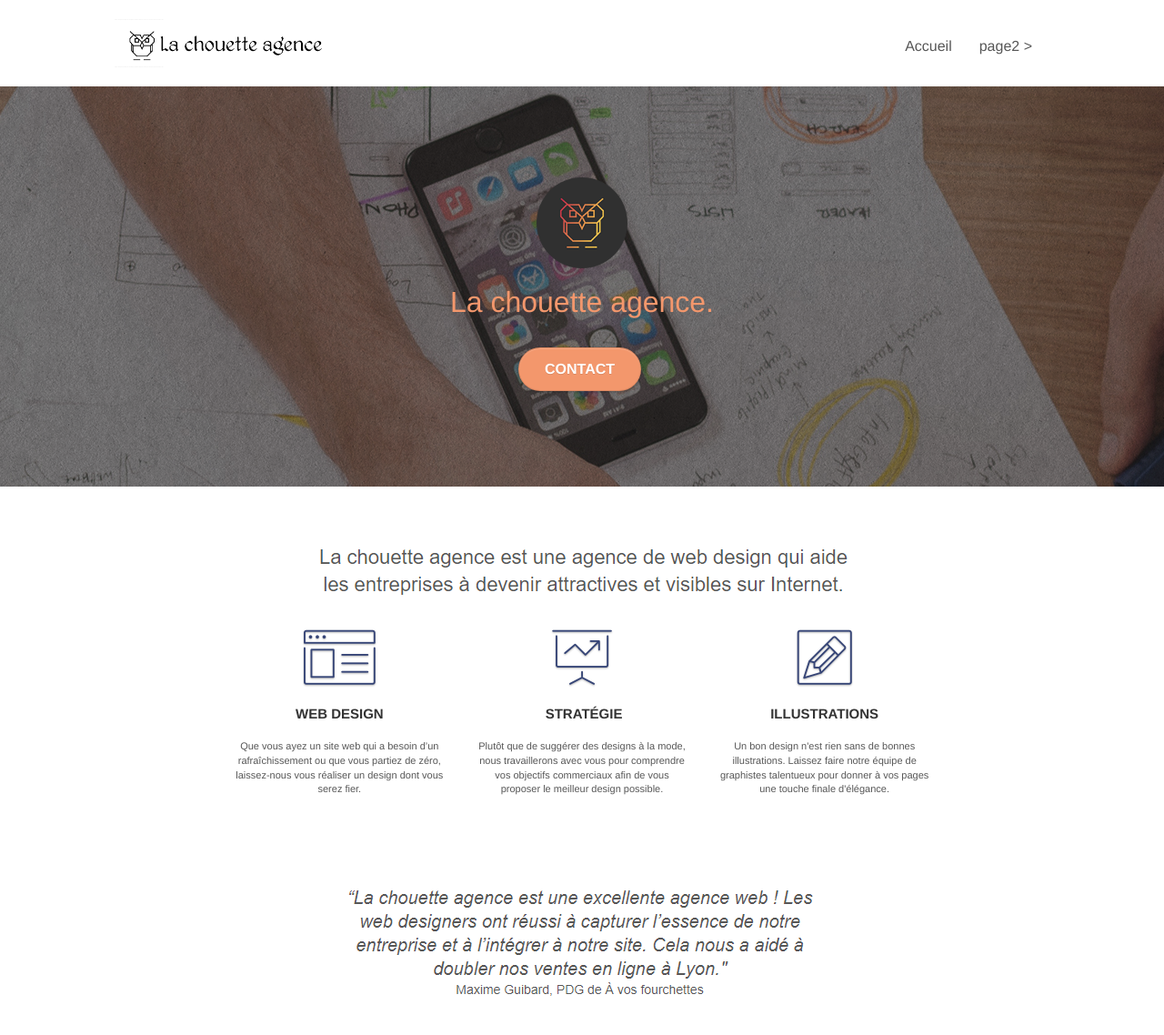
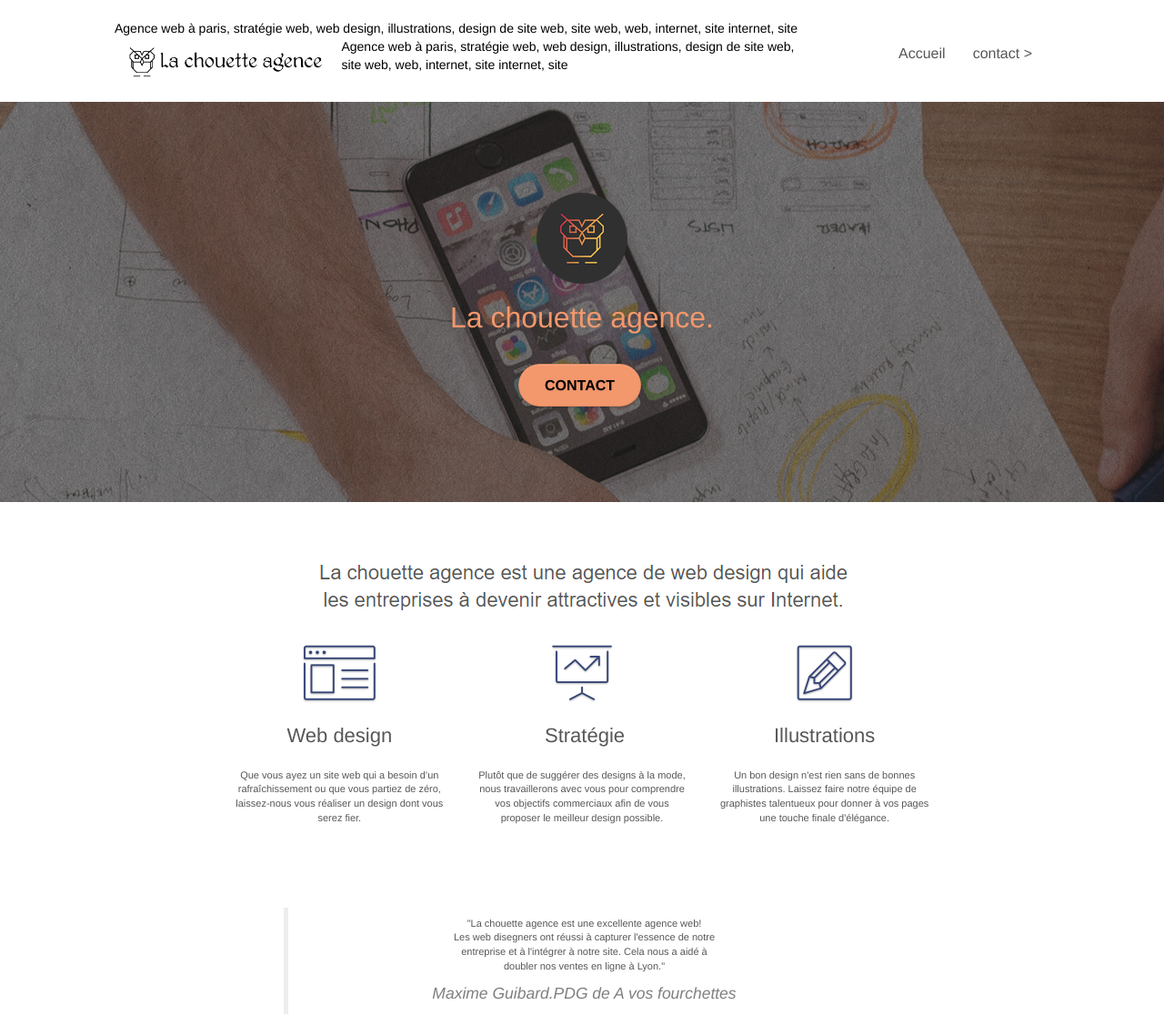
Before and after one commit to jonathan-lejeune-code/jonathanlejeune-4-23112020, a plain HTML site: page index.html in a window 1280 px wide. Shown: the top 1138 px of the page at 91% size. Drawn offline with Linux system fonts and the light colour scheme.

Commit message:
text btn noir,tittle change,citation, ok

```diff
--- a/index.html
+++ b/index.html
@@ -1,8 +1,10 @@
 <!doctype html>
-<html lang="Default">
+<html lang="fr">
+
 <head>
 	<meta charset="utf-8">
-    <meta name="keywords" content="seo, google, site web, site internet, agence design paris, agence design, agence design,agence design,agence design,agence design,agence design,agence design,agence design,agence design">
+	<meta name="keywords"
+		content="seo, google, site web, site internet, agence design paris, agence design, agence design,agence design,agence design,agence design,agence design,agence design,agence design,agence design">
 	<meta name="description" content="">
 	<meta name="viewport" content="width=device-width, initial-scale=1.0, viewport-fit=cover">
 	<link rel="shortcut icon" type="image/png" href="favicon.jpg">
@@ -19,7 +21,7 @@
 	<script src="./js/jquery.touchSwipe.js" defer></script>
 	<script src="./js/gmaps.js"></script>
 
-    <title>.</title>
+	<title>la-chouette-agence</title>
 
 
 	<!-- Analytics -->
@@ -28,24 +30,32 @@
 
 
 </head>
+
 <body>
 	<!-- Principal conteneur -->
 	<div class="page-container">
 
 		<!-- bloc-0 -->
-<div class="bloc bgc-white l-bloc " id="bloc-0">
+		<header class="bloc bgc-white l-bloc " id="bloc-0">
 			<div class="container bloc-sm">
 
 				<nav class="navbar row">
 					<div class="navbar-header">
-				<div class="keywords" style="color:#cccccc;font-size:1px;">Agence web à paris, stratégie web, web design, illustrations, design de site web, site web, web, internet, site internet, site</div>
-				<a class="navbar-brand" href="index.html"><img src="img/la-chouette-agence.png" alt="paris web design logo agence web meilleure agence" height="40" /></a>
-				<div class="keywords" style="color:#cccccc;font-size:1px;">Agence web à paris, stratégie web, web design, illustrations, design de site web, site web, web, internet, site internet, site</div>
-				<button id="nav-toggle" type="button" class="ui-navbar-toggle navbar-toggle" data-toggle="collapse" data-target=".navbar-1">
-					<span class="sr-only">Toggle navigation</span><span class="icon-bar"></span><span class="icon-bar"></span><span class="icon-bar"></span>
+						<div class="keywords" style="color:#000;font-size:14px;">Agence web à paris, stratégie web, web
+							design, illustrations, design de site web, site web, web, internet, site internet, site
+						</div>
+						<a class="navbar-brand" href="index.html"><img src="img/la-chouette-agence.png"
+								alt="paris web design logo agence web meilleure agence" height="40" /></a>
+						<div class="keywords" style="color:#000;font-size:14px;">Agence web à paris, stratégie web, web
+							design, illustrations, design de site web, site web, web, internet, site internet, site
+						</div>
+						<button id="nav-toggle" type="button" class="ui-navbar-toggle navbar-toggle"
+							data-toggle="collapse" data-target=".navbar-1">
+							<span class="sr-only">Toggle navigation</span><span class="icon-bar"></span><span
+								class="icon-bar"></span><span class="icon-bar"></span>
 						</button>
 					</div>
-			<div class="collapse navbar-collapse navbar-1 special-dropdown-nav">
+					<nav class="collapse navbar-collapse navbar-1 special-dropdown-nav">
 						<ul class="site-navigation nav navbar-nav">
 							<li>
 								<a href="index.html">Accueil</a>
@@ -53,26 +63,29 @@
 							<li>
 							</li>
 							<li>
-						<a href="page2.html">page2 &gt;</a>
+								<a href="contact.html">contact &gt;</a>
 							</li>
 						</ul>
-			</div>
+					</nav>
 				</nav>
 			</div>
-</div>
+		</header>
 		<!-- bloc-0 END -->
 
 		<!-- bloc-1-presentation -->
-<div class="bloc bgc-dark-slate-blue bg-banniere d-bloc bg-t-edge bloc-bg-texture texture-paper b-parallax" id="bloc-1-hero">
+		<div class="bloc bgc-dark-slate-blue bg-banniere d-bloc bg-t-edge bloc-bg-texture texture-paper b-parallax"
+			id="bloc-1-hero">
 			<div class="container bloc-lg">
 				<div class="row tight-width-whitespace">
 					<div class="col-sm-12">
-				<img src="img/logo.png" class="center-block image-resize-mode" width="100" alt="La chouette agence, agence web paris, création logo paris" />
+						<img src="img/logo.png" class="center-block image-resize-mode" width="100"
+							alt="La chouette agence, agence web paris, création logo paris" />
 						<h1 class="text-center hero-bloc-text tc-white ">
 							La chouette agence.
 						</h1>
 						<div class="text-center">
-					<a href="page2.html" class="btn btn-lg btn-clean btn-rd cta-hero btn-atomic-tangerine" id="cta-hero">Contact</a>
+							<a href="contact.html" class="btn btn-lg btn-clean btn-rd cta-hero btn-atomic-tangerine"
+								id="cta-hero">Contact</a>
 						</div>
 					</div>
 				</div>
@@ -93,39 +106,50 @@
 						<div class="text-center">
 							<span class="et-icon-browser sm-shadow icon-dark-slate-blue icons icon-lg"></span>
 						</div>
-				<h3 class="mg-md text-center">
+						<h2 class="mg-md text-center">
 							Web design
-				</h3>
+						</h2>
 						<p class="text-center ">
-					Que vous ayez un site web qui a besoin d&rsquo;un rafraîchissement ou que vous partiez de zéro, laissez-nous vous réaliser un design dont vous serez fier.
+							Que vous ayez un site web qui a besoin d&rsquo;un rafraîchissement ou que vous partiez de
+							zéro, laissez-nous vous réaliser un design dont vous serez fier.
 						</p>
 					</div>
 					<div class="col-sm-4">
 						<div class="text-center">
 							<span class="et-icon-presentation sm-shadow icon-dark-slate-blue icons icon-lg"></span>
 						</div>
-				<h3 class="mg-md text-center">
+						<h2 class="mg-md text-center">
 							&nbsp;Stratégie
-				</h3>
+						</h2>
 						<p class="text-center ">
-					Plutôt que de suggérer des designs à la mode, nous travaillerons avec vous pour comprendre vos objectifs commerciaux afin de vous proposer le meilleur design possible.<br>
+							Plutôt que de suggérer des designs à la mode, nous travaillerons avec vous pour comprendre
+							vos objectifs commerciaux afin de vous proposer le meilleur design possible.<br>
 						</p>
 					</div>
 					<div class="col-sm-4">
 						<div class="text-center">
 							<span class="et-icon-edit sm-shadow icon-dark-slate-blue icons icon-lg"></span>
 						</div>
-				<h3 class="mg-md text-center">
+						<h2 class="mg-md text-center">
 							Illustrations
-				</h3>
+						</h2>
 						<p class="text-center ">
-					Un bon design n'est rien sans de bonnes illustrations. Laissez faire notre équipe de graphistes talentueux pour donner à vos pages une touche finale d'élégance.
+							Un bon design n'est rien sans de bonnes illustrations. Laissez faire notre équipe de
+							graphistes talentueux pour donner à vos pages une touche finale d'élégance.
 						</p>
 					</div>
 				</div>
 				<div class="row voffset-lg voffset">
 					<div class="col-xs-12 col-md-8 col-md-offset-2 text-center">
-				<img alt="agence web, agence web paris, web design paris, stratégie web" src="img/citation.png" />
+						<blockquote>
+							<p>
+								"La chouette agence est une excellente agence web! <br>
+								Les web disegners ont réussi à capturer l'essence de notre <br>
+								entreprise et à l'intégrer à notre site. Cela nous a aidé à <br>
+								doubler nos ventes en ligne à Lyon."
+							</p>
+							<cite>Maxime Guibard.PDG de A vos fourchettes</cite>
+						</blockquote>
 
 					</div>
 				</div>
@@ -134,15 +158,23 @@
 		<!-- bloc-2-services END -->
 
 		<!-- bloc-3-what-i-do -->
-<div class="bloc tc-white bgc-atomic-tangerine bg-presentation d-bloc bloc-bg-texture texture-paper b-parallax" id="bloc-3-what-i-do">
+		<div class="bloc tc-white bgc-atomic-tangerine bg-presentation d-bloc bloc-bg-texture texture-paper b-parallax"
+			id="bloc-3-what-i-do">
 			<div class="container bloc-lg">
 				<div class="row tight-width-whitespace black-background">
 					<div class="col-sm-12">
 						<h2 class="mg-md text-center tc-white">
-					Nous souhaitons aider les entreprises de la région Lyonnaise à se développer et à connaître le succès. Nous travaillons pour aider les entreprises locales à attirer de nouveaux clients .<br>
+							Nous souhaitons aider les entreprises de la région Lyonnaise à se développer et à connaître
+							le succès. Nous travaillons pour aider les entreprises locales à attirer de nouveaux clients
+							.<br>
 						</h2>
 						<p class="text-center white">
-					Nous aimons collaborer avec des entrepreneurs créatifs et des entreprises locale, qu’elles aient besoin de créer un site de A à Z ou de donner un coup de jeune à leur site. Que vous ayez besoin d’une identité visuelle complète ou d’une refonte de votre site, n’hésitez pas à nous contacter. Nous travaillerons ensemble pour créer des sites beau et bien structurés, qui seront facilement trouvable sur les moteurs de recherche. <br><br><a class="ltc-white bold-link" href="page2.html">Contactez notre équipe</a><br>
+							Nous aimons collaborer avec des entrepreneurs créatifs et des entreprises locale, qu’elles
+							aient besoin de créer un site de A à Z ou de donner un coup de jeune à leur site. Que vous
+							ayez besoin d’une identité visuelle complète ou d’une refonte de votre site, n’hésitez pas à
+							nous contacter. Nous travaillerons ensemble pour créer des sites beau et bien structurés,
+							qui seront facilement trouvable sur les moteurs de recherche. <br><br><a
+								class="ltc-white bold-link" href="contact.html">Contactez notre équipe</a><br>
 						</p>
 					</div>
 				</div>
@@ -160,7 +192,11 @@
 				</div>
 				<div class="row tight-width-whitespace portfolio-row">
 					<div class="col-sm-6">
-				<a href="#" data-lightbox="img/1.jpg" data-gallery-id="gallery-1" data-caption="Refonte d'un site web pour un journal local" data-frame="snapshot-lb"><img src="img/1.jpg" alt="paris web design logo agence web meilleure agence et refonte site web journal" class="img-responsive portfolio-thumb" /></a>
+						<a href="#" data-lightbox="img/1.jpg" data-gallery-id="gallery-1"
+							data-caption="Refonte d'un site web pour un journal local" data-frame="snapshot-lb"><img
+								src="img/1.jpg"
+								alt="paris web design logo agence web meilleure agence et refonte site web journal"
+								class="img-responsive portfolio-thumb" /></a>
 						<h3 class="mg-md text-center">
 							Refonte d'un site web pour un journal local
 						</h3>
@@ -169,7 +205,10 @@
 						</p>
 					</div>
 					<div class="col-sm-6">
-				<a href="#" data-lightbox="img/2.jpg" data-gallery-id="gallery-1" data-caption="Création d'un site web pour photographes" data-frame="snapshot-lb"><img src="img/2.jpg" class="img-responsive portfolio-thumb" alt="paris web design logo agence web meilleure agence, Création d'un site web pour photographes" /></a>
+						<a href="#" data-lightbox="img/2.jpg" data-gallery-id="gallery-1"
+							data-caption="Création d'un site web pour photographes" data-frame="snapshot-lb"><img
+								src="img/2.jpg" class="img-responsive portfolio-thumb"
+								alt="paris web design logo agence web meilleure agence, Création d'un site web pour photographes" /></a>
 						<h3 class="mg-md text-center">
 							Création d'un site web pour photographes
 						</h3>
@@ -180,21 +219,29 @@
 				</div>
 				<div class="row tight-width-whitespace portfolio-row">
 					<div class="col-sm-6">
-				<a href="#" data-lightbox="img/3.bmp" data-gallery-id="gallery-1" data-caption="Création d'un site internet pour un voyageur" data-frame="snapshot-lb"><img src="img/3.bmp" class="img-responsive portfolio-thumb" alt="paris web design logo agence web meilleure agence, Création d'un site web pour voyageur"/></a>
+						<a href="#" data-lightbox="img/3.bmp" data-gallery-id="gallery-1"
+							data-caption="Création d'un site internet pour un voyageur" data-frame="snapshot-lb"><img
+								src="img/3.bmp" class="img-responsive portfolio-thumb"
+								alt="paris web design logo agence web meilleure agence, Création d'un site web pour voyageur" /></a>
 						<h3 class="mg-md text-center">
 							Création d'un site internet pour un voyageur
 						</h3>
 						<p class="text-center">
-					Nous avons élaboré un site internet et des illustrations pour sublimer les vidéos et les articles de ce voyageur.
+							Nous avons élaboré un site internet et des illustrations pour sublimer les vidéos et les
+							articles de ce voyageur.
 						</p>
 					</div>
 					<div class="col-sm-6">
-				<a href="#" data-lightbox="img/4.bmp" data-gallery-id="gallery-1" data-caption="Conception d'un site pour une agence de mariage" data-frame="snapshot-lb"><img src="img/4.bmp" class="img-responsive portfolio-thumb" alt="paris web design logo agence web meilleure agence, Création d'un site web pour agence de mariage" /></a>
+						<a href="#" data-lightbox="img/4.bmp" data-gallery-id="gallery-1"
+							data-caption="Conception d'un site pour une agence de mariage" data-frame="snapshot-lb"><img
+								src="img/4.bmp" class="img-responsive portfolio-thumb"
+								alt="paris web design logo agence web meilleure agence, Création d'un site web pour agence de mariage" /></a>
 						<h3 class="mg-md text-center">
 							Conception d'un site pour une agence de mariage
 						</h3>
 						<p class="text-center">
-					Nous avons travaillé avec cette agence pour créer un site internet permettant la présentation détaillée de leurs prestations.
+							Nous avons travaillé avec cette agence pour créer un site internet permettant la
+							présentation détaillée de leurs prestations.
 						</p>
 					</div>
 				</div>
@@ -210,7 +257,8 @@
 						Prêt pour redonner vie à votre projet ?<br>Contactez notre équipe !
 					</h2>
 					<div class="col-sm-12 text-center">
-				<a href="page2.html" class="btn btn-atomic-tangerine btn-clean btn-rd btn-lg cta-hero">Contact</a>
+						<a href="contact.html"
+							class="btn btn-atomic-tangerine btn-clean btn-rd btn-lg cta-hero">Contact</a>
 					</div>
 				</div>
 			</div>
@@ -218,7 +266,7 @@
 		<!-- bloc-5-cta END -->
 
 		<!-- Footer - bloc-8 -->
-<div class="bloc bgc-atomic-tangerine d-bloc" id="bloc-8">
+		<footer class="bloc bgc-atomic-tangerine d-bloc" id="bloc-8">
 			<div class="container bloc-sm">
 				<div class="row">
 					<div class="col-sm-12">
@@ -243,10 +291,12 @@
 							</div>
 							<div class="col-sm-3">
 								<div class="text-center">
-							<a class="social" href="index.html"><span class="fa fa-instagram icon-md"></span></a>
+									<a class="social" href="index.html"><span
+											class="fa fa-instagram icon-md"></span></a>
 								</div>
 							</div>
-					<div class="keywords" style="color:#F3976C;">Agence web à paris, stratégie web, web design, illustrations, design de site web, site web, web, internet, site internet, site</div>
+							<div class="keywords" style="color:#F3976C;">Agence web à paris, stratégie web, web design,
+								illustrations, design de site web, site web, web, internet, site internet, site</div>
 						</div>
 						<div class="row">
 							<div class="col-sm-4">
@@ -290,7 +340,7 @@
 					</div>
 				</div>
 			</div>
-</div>
+		</footer>
 		<!-- Footer - bloc-8 END -->
 
 	</div>
@@ -298,4 +348,5 @@
 
 
 </body>
+
 </html>
--- a/style.css
+++ b/style.css
@@ -780,7 +780,7 @@ h4 {
 
 .btn-atomic-tangerine {
     background: #F3976C;
-    color: #FFFFFF!important;
+    color: #000000!important;
 }
 
 .btn-atomic-tangerine:hover {
```
Also changed, not shown: contact.html (renamed from page2.html, +2 -2 lines). Lines whose indentation alone changed are shown as unchanged.
